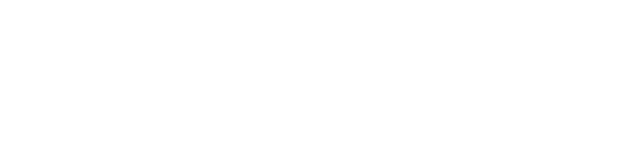
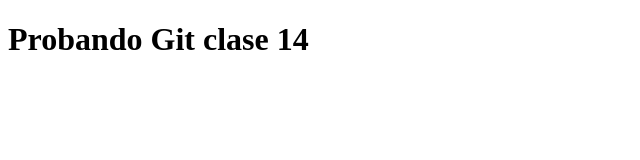
Before and after one commit to CrissPinto/probandoGit, a plain HTML site: page index.html in a window 1280 px wide. Shown: the whole page, without its empty margins (0-640 px from the left). Drawn offline with Linux system fonts and the light colour scheme.

Commit message:
agregue un titulo en el header

```diff
--- a/index.html
+++ b/index.html
@@ -8,5 +8,9 @@
 </head>
 <body>
 
+    <header>
+        <h1>Probando Git clase 14</h1>
+    </header>
+
 </body>
 </html>
```
